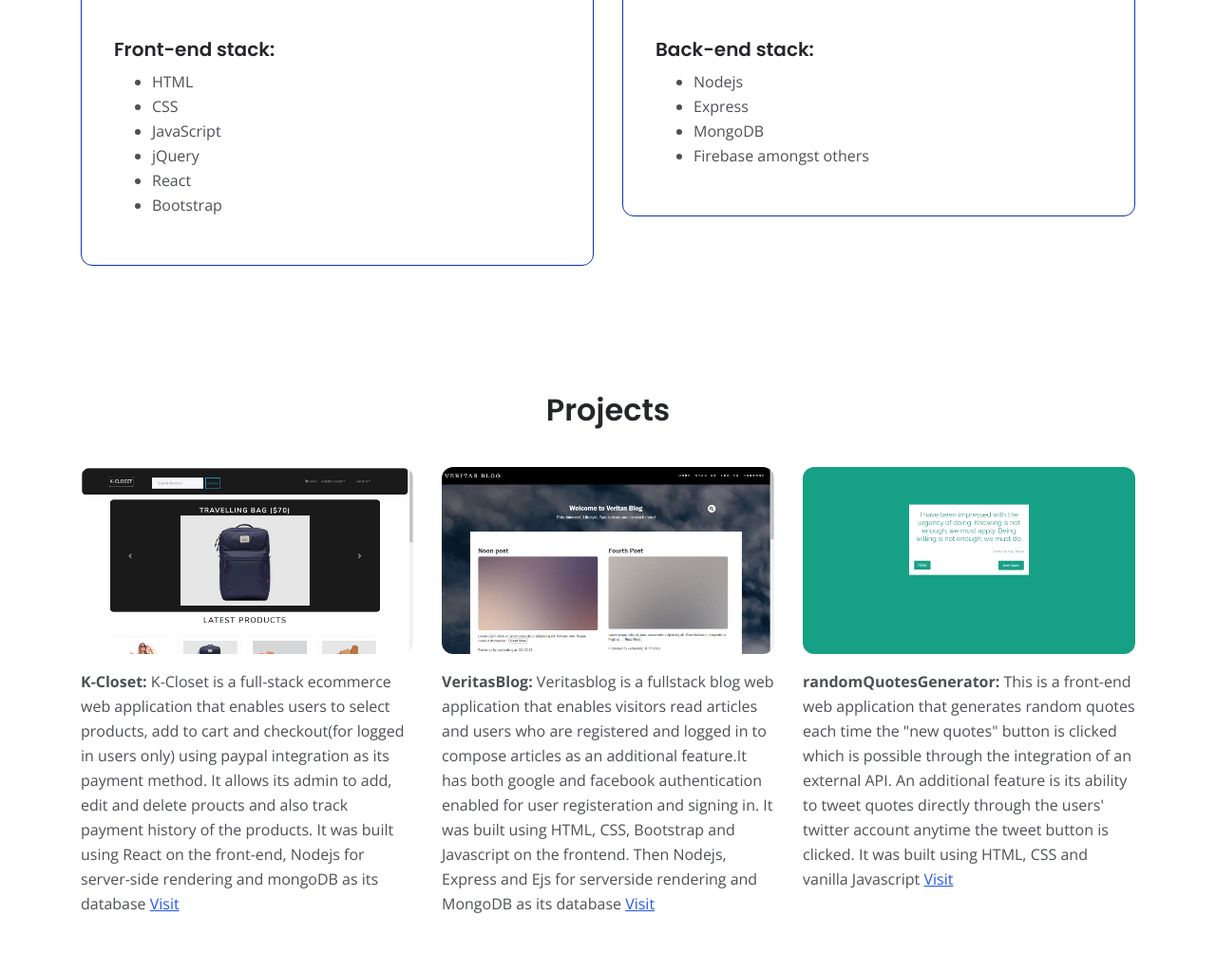
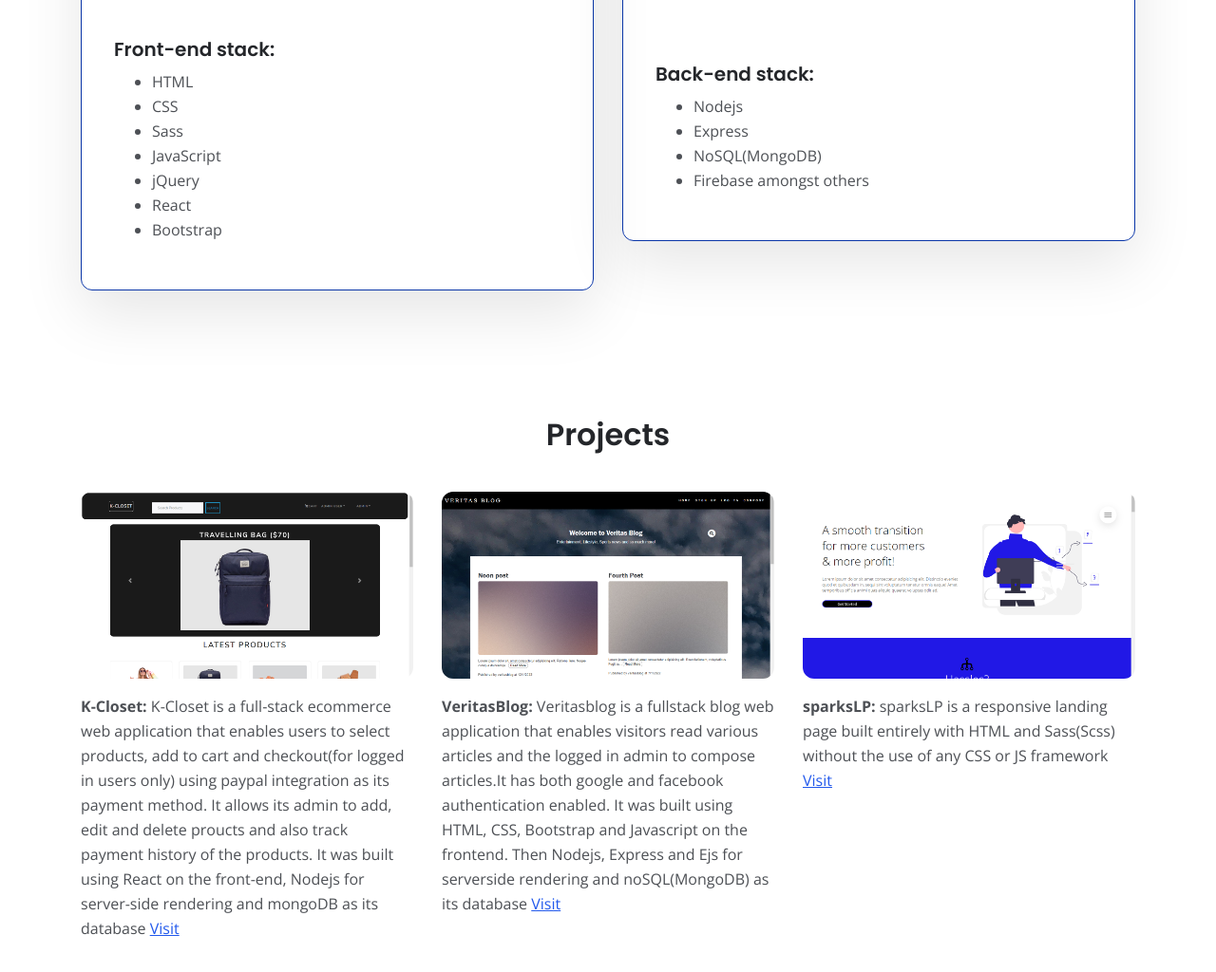
Before and after one commit to Fransco35/portfolio, a website: page index.html in a window 1280 px wide. Shown: the part 1754-2778 px from the top of the page at 95% size. Drawn offline with nearby package versions, Linux system fonts and the light colour scheme.

Commit message:
updated portfolio web app

```diff
--- a/index.html
+++ b/index.html
@@ -134,6 +134,7 @@
                          <ul>
                              <li>HTML</li>
                              <li>CSS</li>
+                             <li>Sass</li>
                              <li>JavaScript</li>
                              <li>jQuery</li>
                              <li>React</li>
@@ -147,11 +148,12 @@
                         <h4>Back-End Development</h4>
                         <p>I perform the server side logic and integration of the front-end web applications. </p>
                         <br>
+                        <br>
                         <h5>Back-end stack:</h5>
                         <ul>
                             <li>Nodejs</li>
                             <li>Express</li>
-                            <li>MongoDB</li>
+                            <li>NoSQL(MongoDB)</li>
                             <li>Firebase amongst others</li>
                         </ul>
                     </div> <!-- end of text-box -->
@@ -181,21 +183,21 @@
                 <div class="col-lg-4">
                     <div class="text-container">
                         <div class="image-container">
-                            <a href="https://fransco35.github.io/resturantsite/">
+                            <a href="https://veritasblog.herokuapp.com/">
                                 <img class="img-fluid" src="images/veritasblog.png" alt="alternative">
                             </a>
                         </div> <!-- end of image-container -->
-                        <p><strong>VeritasBlog:</strong> Veritasblog is a fullstack blog web application that enables visitors read articles and users who are registered and logged in to compose articles as an additional feature.It has both google and facebook authentication enabled for user registeration and signing in. It was built using HTML, CSS, Bootstrap and Javascript on the frontend. Then Nodejs, Express and Ejs for serverside rendering and MongoDB as its database  <a class="blue" href="https://veritasblog.herokuapp.com/">Visit</a></p>
+                        <p><strong>VeritasBlog:</strong> Veritasblog is a fullstack blog web application that enables visitors read various articles and the logged in admin to compose articles.It has both google and facebook authentication enabled. It was built using HTML, CSS, Bootstrap and Javascript on the frontend. Then Nodejs, Express and Ejs for serverside rendering and noSQL(MongoDB) as its database  <a class="blue" href="https://veritasblog.herokuapp.com/">Visit</a></p>
                     </div> <!-- end of text-container -->
                 </div> <!-- end of col -->
                 <div class="col-lg-4">
                     <div class="text-container">
                         <div class="image-container">
-                            <a href="https://fransco35.github.io/randomQuotesGenerator/">
-                                <img class="img-fluid" src="images/randomQuotes.png" alt="alternative">
+                            <a href="https://fransco35.github.io/sparksLP/">
+                                <img class="img-fluid" src="images/sparksLP.png" alt="alternative">
                             </a>
                         </div> <!-- end of image-container -->
-                        <p><strong>randomQuotesGenerator:</strong> This is a front-end web application that generates random quotes each time the "new quotes" button is clicked which is possible through the integration of an external API. An additional feature is its ability to tweet quotes directly through the users' twitter account anytime the tweet button is clicked. It was built using HTML, CSS and vanilla Javascript <a class="blue" href="https://fransco35.github.io/randomQuotesGenerator/">Visit</a></p>
+                        <p><strong>sparksLP:</strong> sparksLP is a responsive landing page built entirely with HTML and Sass(Scss) without the use of any CSS or JS framework <a class="blue" href="https://fransco35.github.io/sparksLP/">Visit</a></p>
                     </div> <!-- end of text-container -->
                 </div> <!-- end of col -->
             </div> <!-- end of row -->
--- a/public/css/styles.css
+++ b/public/css/styles.css
@@ -590,7 +590,13 @@ text-align: center;
 	padding: 3.5rem 1rem 2.125rem 1rem;
 	border: 1px solid #0B36A8;
 	border-radius: 12px;
+    box-shadow: 0 1.5rem 4rem rgb(0 0 0 / 10%);
 	z-index: 1;
+}
+
+.basic-2 .text-box:hover {
+	transform: translateY(-0.7rem);
+	transition: 0.5s;
 }
 
 .basic-2 .fas,
```
Also changed, not shown: public/images/sparksLP.png (added).
